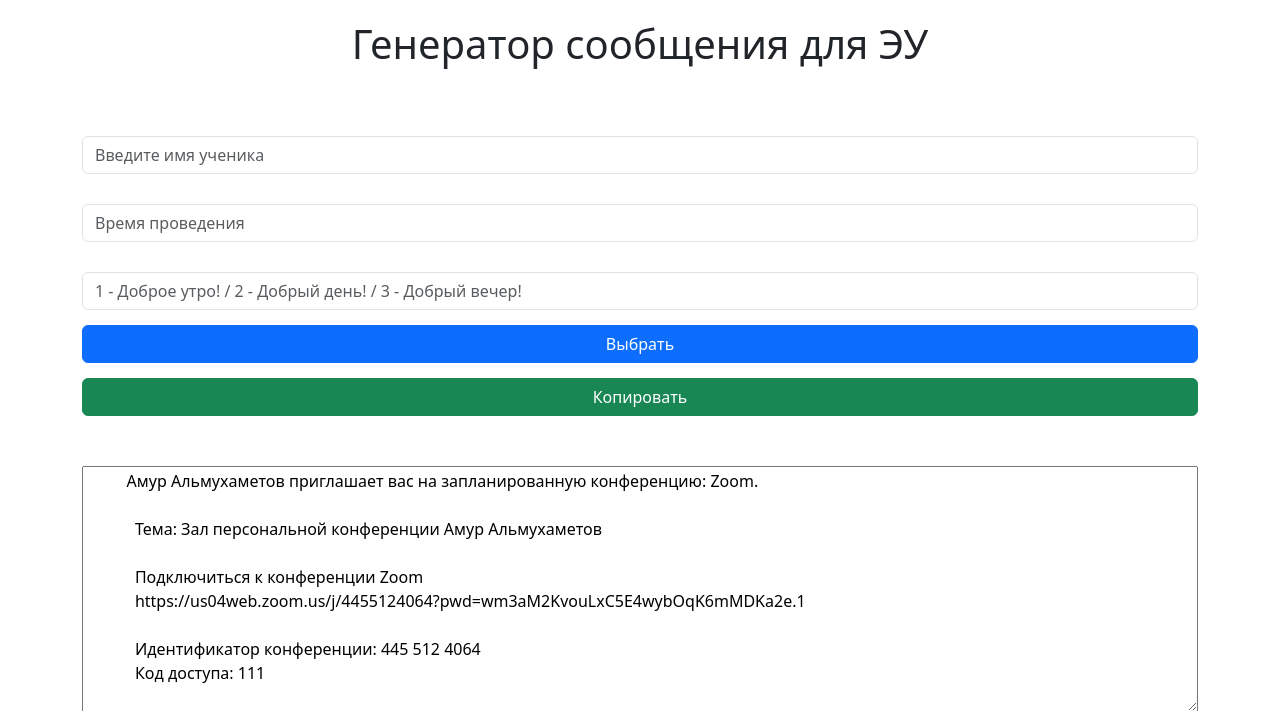
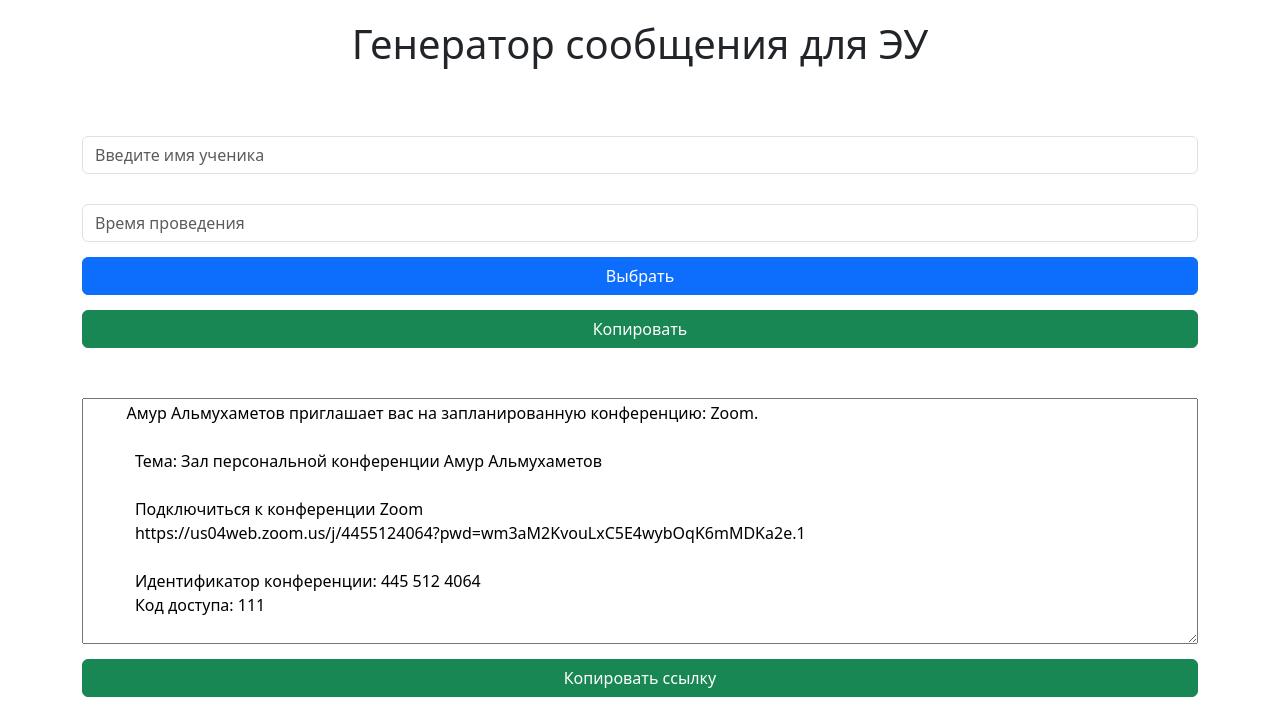
Before and after one commit to Am-Am-Am/flask_message_project, a Flask app: page / in a window 1280 px wide. Shown: the top 711 px of the page. Run offline with Flask 3, Linux system fonts and the light colour scheme.

Commit message:
version 2

```diff
--- a/message_project/main.py
+++ b/message_project/main.py
@@ -1,32 +1,31 @@
 from flask import Flask, render_template, request
 import pymorphy2
+import datetime
 
 app = Flask(__name__)
 
-#Результаты формы
 @app.route('/', methods=['GET','POST'])
 def index():
     if request.method == 'POST':
-        # получаем выбранное изображение
         morph = pymorphy2.MorphAnalyzer()
         name = request.form.get('name')
         date = request.form.get('date')
-        welcome = request.form.get('welcome')
+        welcome = ''
         name = morph.parse(name)[0]
+        correct_name = name.inflect({'ablt'})
+        current_time = datetime.datetime.now().time()
 
-        correct_name = name.inflect({'ablt'})
+        if current_time > datetime.time(4, 0) and current_time < datetime.time(12, 0):
+            welcome = 'Доброе утро!'
+        elif current_time >= datetime.time(12, 0) and current_time < datetime.time(18, 0):
+            welcome = 'Добрый день!'
+        else:
+            welcome = 'Добрый вечер!'
 
-        if welcome == '1':
-            welcome = 'Доброе утро!'
-        elif welcome == '2':
-            welcome = 'Добрый день!'
-        elif welcome == '3':
-            welcome = 'Добрый вечер!'
-        message = f'{welcome} Меня зовут Амур, я преподаватель из школы программирования Kodland. Нам с {correct_name.word.capitalize()} назначили дополнительный урок для определения дальнейшего курса обучения. Время проведения: {date}.'
+        message = f'{welcome} Меня зовут Амур, я преподаватель из школы программирования Kodland. Нам с {correct_name.word.capitalize()} назначили дополнительный экспертный урок для определения дальнейшего курса обучения. Время проведения: {date}.'
 
         return render_template('index.html', message=message)
     else:
-        # отображаем первое изображение по умолчанию
         return render_template('index.html')
 
 
--- a/message_project/templates/index.html
+++ b/message_project/templates/index.html
@@ -73,18 +73,11 @@
           placeholder="Время проведения"
           name="date"
         />
-        <input
-          class="form-control"
-          type="welcome"
-          placeholder="1 - Доброе утро! / 2 - Добрый день! / 3 - Добрый вечер!"
-          name="welcome"
-        />
         <button class="btn btn-primary" type="submit">Выбрать</button>
       </form>
       <div class="result">
         {% if message %}
         <textarea id="message_done">{{message}}</textarea>
-        <!-- <input type="textarea" value="{{message}}" id="message_done" /> -->
         {% endif %}
         <button onclick="copy()" class="btn btn-success">Копировать</button>
       </div>
```
